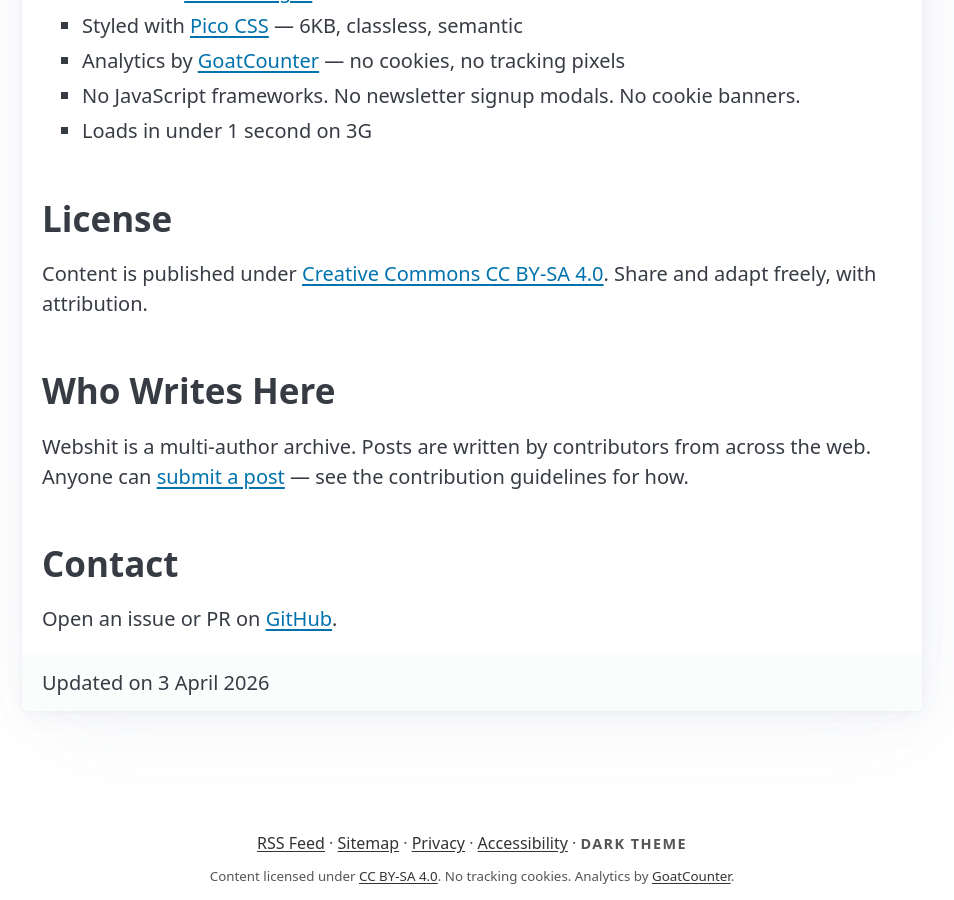
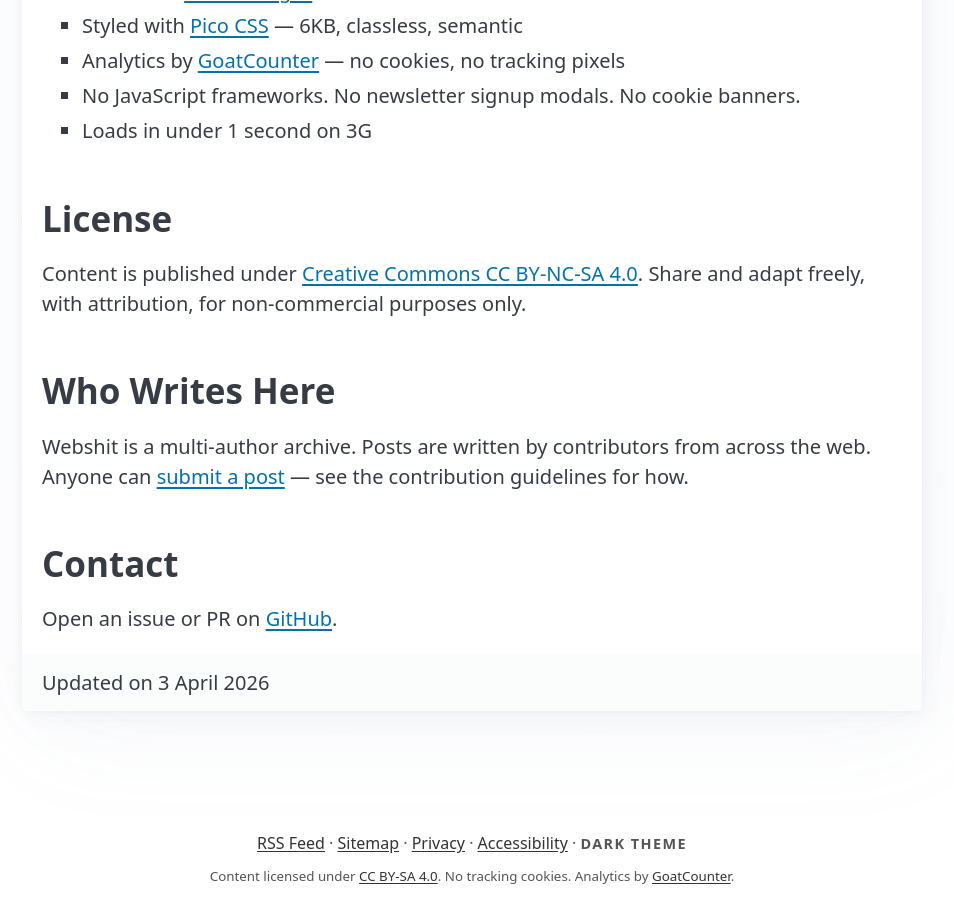
Before and after one commit to cha1tany4/webshit, a Jekyll site: the page built from _pages/about.md, in a window 1280 px wide and 900 px high, scrolled down 1303 px. Shown: the whole window, without its empty margins (168-1122 px from the left). Built offline with Jekyll 4.4.1, drawn with Linux system fonts in a browser that asks for light colours.

Commit message:
Add README and update license to CC BY-NC-SA 4.0

```diff
--- a/_pages/about.md
+++ b/_pages/about.md
@@ -32,7 +32,7 @@ Webshit practices what it preaches:
 
 ## License
 
-Content is published under [Creative Commons CC BY-SA 4.0](https://creativecommons.org/licenses/by-sa/4.0/). Share and adapt freely, with attribution.
+Content is published under [Creative Commons CC BY-NC-SA 4.0](https://creativecommons.org/licenses/by-nc-sa/4.0/). Share and adapt freely, with attribution, for non-commercial purposes only.
 
 ## Who Writes Here
 
```
Also changed, not shown: README.md (added).
